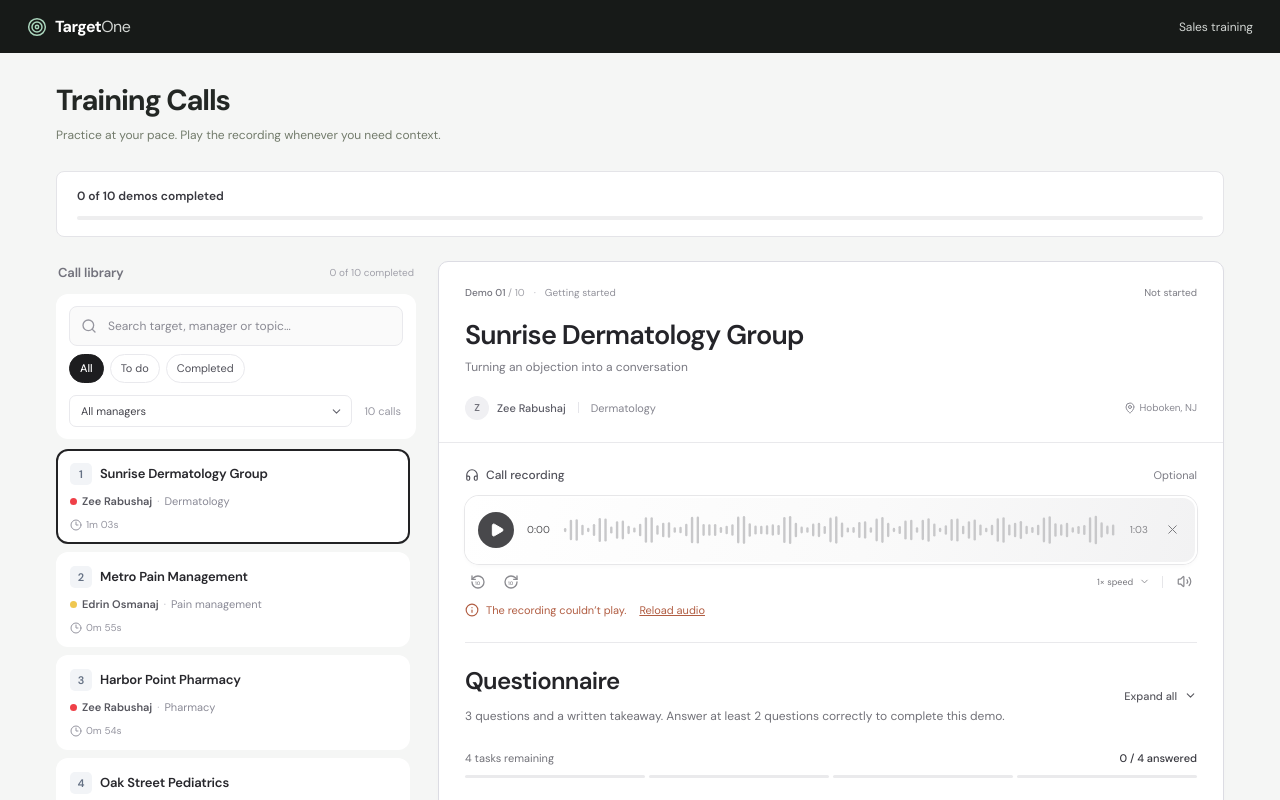
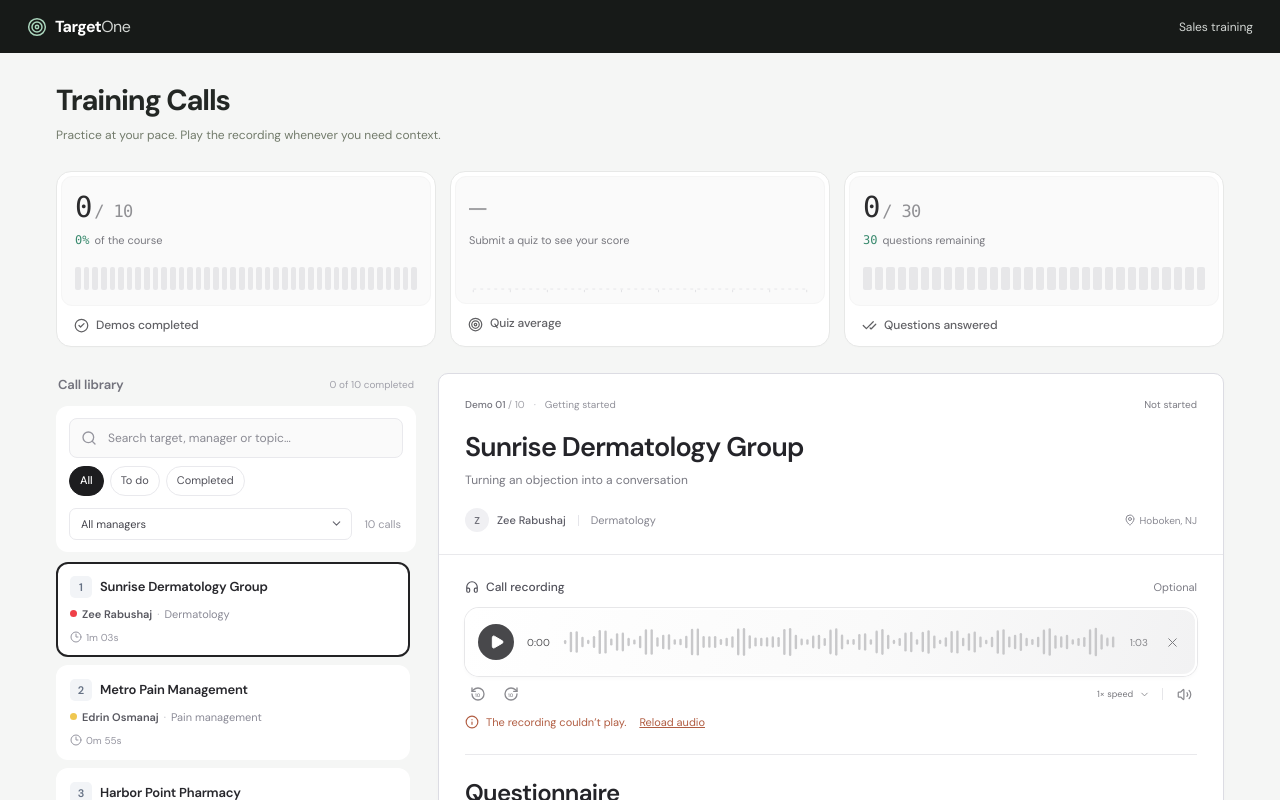
Before and after one commit to adnangodance/calls, a React (Vite) app: page / in a window 1280 px wide. Shown: the top 800 px of the page. Built offline with nearby package versions, Linux system fonts and the light colour scheme.

Commit message:
Add compact training stats cards inspired by the reference

```diff
--- a/src/App.tsx
+++ b/src/App.tsx
@@ -14,6 +14,28 @@ const managers = [...new Set(calls.map(c => c.manager))];
 const formatTime = (seconds: number) => `${Math.floor(seconds / 60)}:${String(Math.floor(seconds % 60)).padStart(2, '0')}`;
 const formatDuration = (seconds: number) => `${Math.floor(seconds / 60)}m ${String(Math.floor(seconds % 60)).padStart(2, '0')}s`;
 const managerClass = (manager: string) => manager.startsWith('Zee') ? 'zee' : manager.startsWith('Edrin') ? 'edrin' : 'will';
+
+function StatBars({ value, total, label, segments = 40 }: { value: number; total: number; label: string; segments?: number }) {
+  return <div className="stat-bars" role="progressbar" aria-label={label} aria-valuemin={0} aria-valuemax={total} aria-valuenow={value}>
+    {Array.from({ length: segments }, (_, i) => <span key={i} className={i < Math.round(value / total * segments) ? 'is-filled' : ''} />)}
+  </div>;
+}
+
+function ScoreSparkline({ values }: { values: (number | undefined)[] }) {
+  const point = (value: number, index: number) => ({ x: 4 + index / (values.length - 1) * 312, y: 34 - value / 100 * 28 });
+  const path = values.map((value, i) => {
+    if (value === undefined) return '';
+    const { x, y } = point(value, i);
+    return `${i > 0 && values[i - 1] !== undefined ? 'L' : 'M'}${x},${y}`;
+  }).join(' ');
+  const description = values.flatMap((value, i) => value === undefined ? [] : [`Demo ${i + 1}: ${value}%`]).join(', ');
+  return <svg className="stat-sparkline" viewBox="0 0 320 40" preserveAspectRatio="none" role="img" aria-label={description ? `Best quiz scores in demo order. ${description}` : 'No quiz scores yet'}>
+    <path className="stat-chart-baseline" d="M4,35 H316" />
+    {values.map((_, i) => <path className="stat-chart-tick" key={i} d={`M${point(0, i).x},36 v3`} />)}
+    <path className="stat-chart-line" d={path} />
+    {values.map((value, i) => value === undefined ? null : <circle className="stat-chart-point" key={i} cx={point(value, i).x} cy={point(value, i).y} r="2.5" />)}
+  </svg>;
+}
 
 function readSaved(): Saved {
   try {
@@ -74,6 +96,8 @@ export default function App() {
   const completed = calls.filter(c => progress[c.id]?.completed).length;
   const scores = calls.map(c => progress[c.id]?.bestScore).filter((s): s is number => s !== undefined);
   const average = scores.length ? Math.round(scores.reduce((a, b) => a + b, 0) / scores.length) : null;
+  const totalQuestions = calls.reduce((total, call) => total + call.questions.length, 0);
+  const answeredQuestions = calls.reduce((total, call) => total + call.questions.filter((_, i) => (progress[call.id]?.answers[i] ?? -1) >= 0).length, 0);
   const submitted = Boolean(current.submitted);
   const result = gradeQuiz(active.questions, current.answers);
   const answered = active.questions.filter((_, i) => current.answers[i] >= 0).length + (current.reflection.trim() ? 1 : 0);
@@ -193,9 +217,31 @@ export default function App() {
         <div><h1 id="page-title">Training Calls</h1><p>Practice at your pace. Play the recording whenever you need context.</p></div>
       </section>
 
-      <section className="course-progress" aria-label="Your training progress">
-        <div className="course-progress-copy"><strong>{completed} of {calls.length} demos completed</strong>{average !== null && <span>Quiz average · {average}%</span>}</div>
-        <div className="course-progress-track" role="progressbar" aria-label="Course completion" aria-valuemin={0} aria-valuemax={calls.length} aria-valuenow={completed}><span style={{ width: `${completed / calls.length * 100}%` }} /></div>
+      <section className="training-stats" aria-label="Your training progress" tabIndex={0}>
+        <article className="stat-card stat-completion" aria-labelledby="stat-completion-label">
+          <div className="stat-card-body">
+            <p className="stat-value">{completed}<span> / {calls.length}</span></p>
+            <p className="stat-context"><span className="stat-highlight">{Math.round(completed / calls.length * 100)}%</span>of the course</p>
+            <StatBars value={completed} total={calls.length} label="Course completion" />
+          </div>
+          <h2 className="stat-label" id="stat-completion-label"><CircleCheck size={15} />Demos completed</h2>
+        </article>
+        <article className="stat-card stat-scores" aria-labelledby="stat-scores-label">
+          <div className="stat-card-body">
+            <p className={`stat-value ${average === null ? 'is-empty' : ''}`}>{average === null ? '—' : <>{average}<span>%</span></>}</p>
+            <p className="stat-context">{scores.length ? `Best scores across ${scores.length} ${scores.length === 1 ? 'demo' : 'demos'}` : 'Submit a quiz to see your score'}</p>
+            <ScoreSparkline values={calls.map(call => progress[call.id]?.bestScore)} />
+          </div>
+          <h2 className="stat-label" id="stat-scores-label"><Target size={15} />Quiz average</h2>
+        </article>
+        <article className="stat-card stat-answers" aria-labelledby="stat-answers-label">
+          <div className="stat-card-body">
+            <p className="stat-value">{answeredQuestions}<span> / {totalQuestions}</span></p>
+            <p className="stat-context"><span className="stat-highlight">{totalQuestions - answeredQuestions}</span>{totalQuestions - answeredQuestions === 1 ? 'question remaining' : 'questions remaining'}</p>
+            <StatBars value={answeredQuestions} total={totalQuestions} label="Questions answered" segments={totalQuestions} />
+          </div>
+          <h2 className="stat-label" id="stat-answers-label"><CheckCheck size={15} />Questions answered</h2>
+        </article>
       </section>
       {completed === calls.length && <div className="course-complete" role="status"><Trophy size={24} /><div><strong>All demos completed</strong><p>Revisit any call or review your answers whenever you need a refresher.</p></div></div>}
 
--- a/src/styles.css
+++ b/src/styles.css
@@ -351,12 +351,27 @@ h3 { font-size: 13px; font-weight: 550; letter-spacing: -.15px; }
 }
 
 .app-section { margin-left: auto; color: #d2d6d3; font-size: 12px; }
-.course-progress { padding: 16px 20px; margin-bottom: 24px; background: #fff; border: 1px solid #e4e4e8; border-radius: 8px; }
-.course-progress-copy { display: flex; justify-content: space-between; align-items: center; flex-wrap: wrap; gap: 6px 20px; font-size: 12px; }
-.course-progress-copy strong { font-weight: 550; color: #38383f; }
-.course-progress-copy > span { font-size: 11px; color: #72727b; }
-.course-progress-track { height: 4px; margin-top: 12px; border-radius: 3px; background: #eeeeef; overflow: hidden; }
-.course-progress-track > span { display: block; height: 100%; background: #3c6650; border-radius: inherit; transition: width .2s; }
+/* Compact metric cards with inset charts, inspired by the supplied reference. */
+.training-stats { display: grid; grid-template-columns: repeat(3, minmax(0, 1fr)); gap: 14px; margin-bottom: 26px; }
+.stat-card { --stat-accent: #ff6b0b; min-width: 0; padding: 4px; background: #fff; border: 1px solid #e7e8e7; border-radius: 15px; box-shadow: 0 1px 2px #24242b03; }
+.stat-card-body { padding: 13px 13px 10px; background: #fafafa; border: 1px solid #f5f5f5; border-radius: 11px; }
+.stat-value { display: flex; align-items: baseline; gap: 3px; color: #2c2c2e; font-family: ui-monospace, 'SFMono-Regular', Menlo, Consolas, monospace; font-size: 29px; line-height: 1.2; font-weight: 500; letter-spacing: -1.3px; font-variant-numeric: tabular-nums; }
+.stat-value > span { color: #909094; font-size: 17px; font-weight: 400; letter-spacing: -.6px; }
+.stat-value.is-empty { color: #a2a2a5; }
+.stat-context { display: flex; align-items: center; flex-wrap: wrap; gap: 5px; min-height: 19px; margin-top: 6px; color: #78787f; font-size: 11px; line-height: 1.7; }
+.stat-highlight { color: #38896d; font-family: ui-monospace, 'SFMono-Regular', Menlo, Consolas, monospace; font-size: 12px; }
+.stat-bars { display: flex; align-items: center; gap: 3px; height: 32px; margin-top: 12px; }
+.stat-bars > span { flex: 1; min-width: 0; height: 23px; border-radius: 2px; background: #e7e7e9; transition: background .15s; }
+.stat-bars > .is-filled { background: var(--stat-accent); }
+.stat-label { display: flex; align-items: center; gap: 7px; padding: 12px 13px 9px; color: #616165; font-size: 12px; font-weight: 450; letter-spacing: -.1px; line-height: 1.3; }
+.stat-label > svg { color: #606063; }
+.stat-scores { --stat-accent: #fb4b85; }
+.stat-answers { --stat-accent: #8170d4; }
+.stat-sparkline { display: block; width: 100%; height: 32px; margin-top: 12px; overflow: visible; }
+.stat-chart-baseline { fill: none; stroke: #e6e6e9; stroke-width: 1; stroke-dasharray: 3 4; vector-effect: non-scaling-stroke; }
+.stat-chart-tick { fill: none; stroke: #e2e2e5; stroke-width: 1; vector-effect: non-scaling-stroke; }
+.stat-chart-line { fill: none; stroke: var(--stat-accent); stroke-width: 1.8; stroke-linecap: round; stroke-linejoin: round; vector-effect: non-scaling-stroke; }
+.stat-chart-point { fill: var(--stat-accent); stroke: #fafafa; stroke-width: 1.5; vector-effect: non-scaling-stroke; }
 .library-manager-row { display: flex; justify-content: space-between; align-items: center; gap: 12px; margin-top: 12px; }
 .library-manager-row .select-wrap { min-width: 0; flex: 1; }
 .call-item-meta .call-progress-label { margin-left: auto; color: #74747c; }
@@ -371,9 +386,8 @@ h3 { font-size: 13px; font-weight: 550; letter-spacing: -.15px; }
 }
 @media (max-width: 600px) {
   .page-heading p { max-width: 270px; font-size: 12px; line-height: 1.7; }
-  .course-progress { padding: 14px 16px; margin-bottom: 20px; }
-  .course-progress-copy { font-size: 11px; }
-  .course-progress-copy > span { font-size: 10px; }
+  .training-stats { grid-template-columns: none; grid-auto-flow: column; grid-auto-columns: 260px; gap: 10px; margin-bottom: 20px; padding-bottom: 5px; overflow-x: auto; scroll-snap-type: x proximity; scrollbar-width: thin; scrollbar-color: #dcdce2 transparent; }
+  .stat-card { scroll-snap-align: start; }
   .library-manager-row select { min-height: 40px; font-size: 16px; }
   .search-box input { font-size: 16px; }
 }
```
Also changed, not shown: 2 other files (tests, documents, lock files or other folders).
